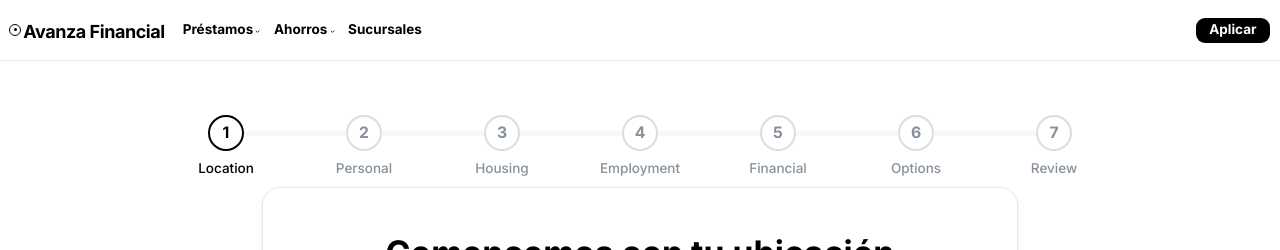
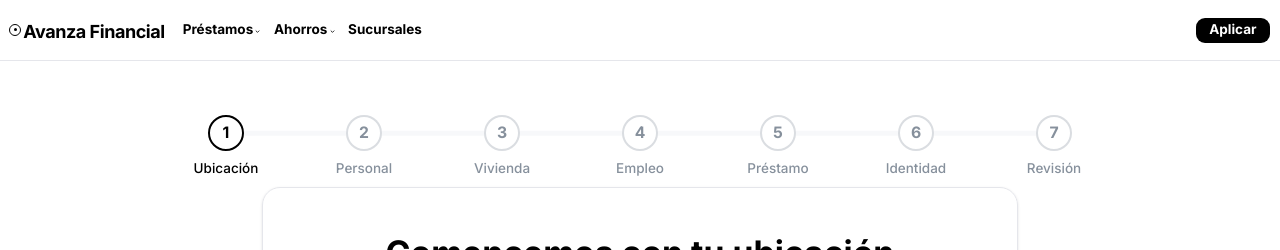
Before and after one commit to tramitesvisasuoficial-glitch/gana-f-cil, a Next.js app: page /apply/step-1 in a window 1280 px wide. Shown: the top 250 px of the page. Built offline with nearby package versions, Linux system fonts and the light colour scheme.

Commit message:
fix: translate stepper labels to spanish

```diff
--- a/src/components/apply/ProgressIndicator.tsx
+++ b/src/components/apply/ProgressIndicator.tsx
@@ -4,13 +4,13 @@ import { usePathname } from "next/navigation";
 import { Check } from "lucide-react";
 
 const steps = [
-  { id: "step-1", label: "Location", path: "/apply/step-1" },
+  { id: "step-1", label: "Ubicación", path: "/apply/step-1" },
   { id: "step-2", label: "Personal", path: "/apply/step-2" },
-  { id: "step-3", label: "Housing", path: "/apply/step-3" },
-  { id: "step-4", label: "Employment", path: "/apply/step-4" },
-  { id: "step-5", label: "Financial", path: "/apply/step-5" },
-  { id: "step-6", label: "Options", path: "/apply/step-6" },
-  { id: "review", label: "Review", path: "/apply/review" },
+  { id: "step-3", label: "Vivienda", path: "/apply/step-3" },
+  { id: "step-4", label: "Empleo", path: "/apply/step-4" },
+  { id: "step-5", label: "Préstamo", path: "/apply/step-5" },
+  { id: "step-6", label: "Identidad", path: "/apply/step-6" },
+  { id: "review", label: "Revisión", path: "/apply/review" },
 ];
 
 export function ProgressIndicator() {
```
